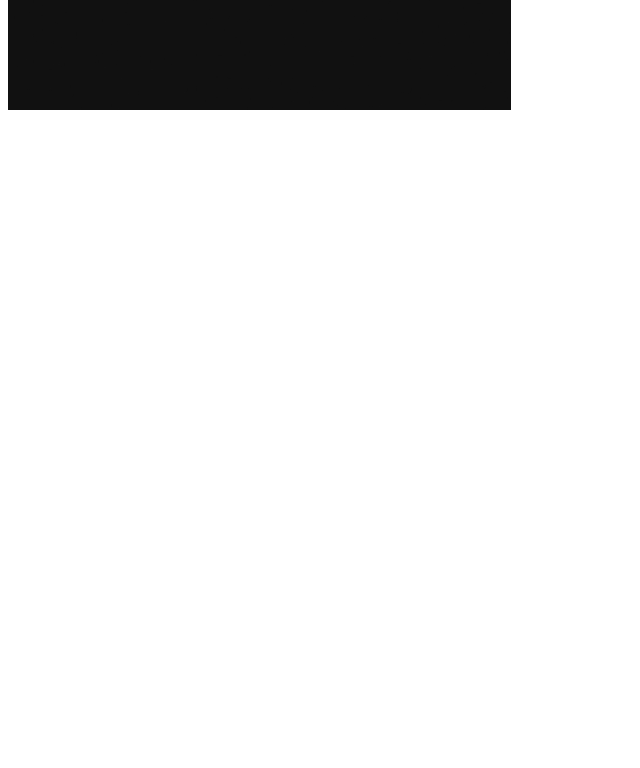
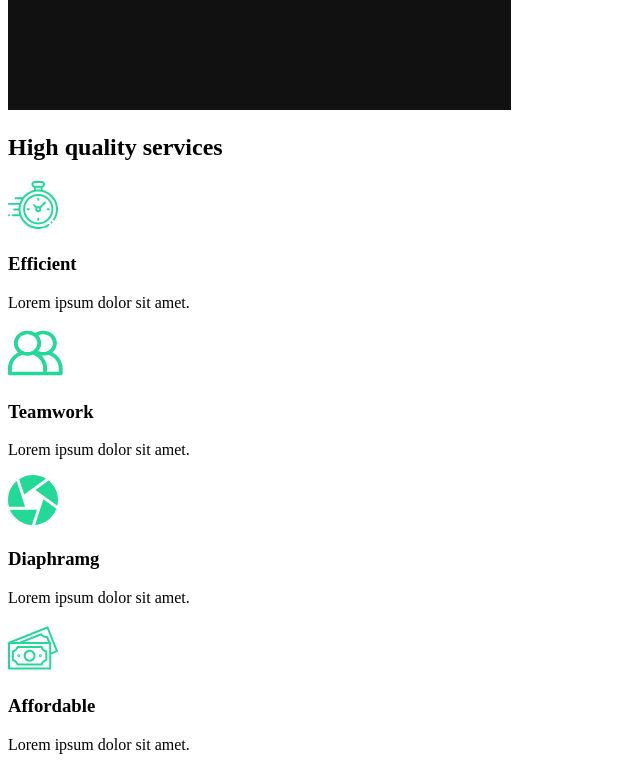
Before and after one commit to sefiamor/the-creative-react-course-capture, a React (Create React App) app: page / in a window 1280 px wide. Shown: the part 860-1628 px from the top of the page, without its empty margins (0-640 px from the left). Before the commit the page ends 982 px from the top, so only its background shows below. Built offline with nearby package versions, Linux system fonts and the light colour scheme.

Commit message:
3. Services Section

```diff
--- /dev/null
+++ b/src/components/ServicesSection.js
@@ -0,0 +1,46 @@
+import React from "react";
+//Import Icons
+import clock from '../img/clock.svg';
+import diaphragm from '../img/diaphragm.svg';
+import money from '../img/money.svg';
+import teamwork from '../img/teamwork.svg';
+import home2 from '../img/home2.png';
+
+const ServicesSection = () =>{
+    return(
+        <div className="services">
+            <div className="description">
+                <h2>High <span>quality</span> services</h2>
+                <div className="cards">
+                    <div className="card">
+                        <div className="icon">
+                            <img src={clock} alt="icon"/>
+                            <h3>Efficient</h3>
+                            <p>Lorem ipsum dolor sit amet.</p>
+                        </div>
+                        <div className="icon">
+                            <img src={teamwork} alt="icon"/>
+                            <h3>Teamwork</h3>
+                            <p>Lorem ipsum dolor sit amet.</p>
+                        </div>
+                        <div className="icon">
+                            <img src={diaphragm} alt="icon"/>
+                            <h3>Diaphramg</h3>
+                            <p>Lorem ipsum dolor sit amet.</p>
+                        </div>
+                        <div className="icon">
+                            <img src={money} alt="icon"/>
+                            <h3>Affordable</h3>
+                            <p>Lorem ipsum dolor sit amet.</p>
+                        </div>
+                    </div>
+                </div>
+            </div>
+            <div className="image">
+                <img src={home2} alt="Camera"/>
+            </div>
+        </div>
+    )
+}
+
+export default ServicesSection;
--- a/src/pages/AboutUs.js
+++ b/src/pages/AboutUs.js
@@ -1,11 +1,17 @@
 import React from "react";
 //page components
 import AboutSection from "../components/AboutSection";
+import ServicesSection from "../components/ServicesSection";
 
 const AboutUs = () =>{
-    return(
+    return (
+    <>
         <AboutSection />
+        <ServicesSection />
+    </>
+
     )
+
 }
 
 export default AboutUs;
```
